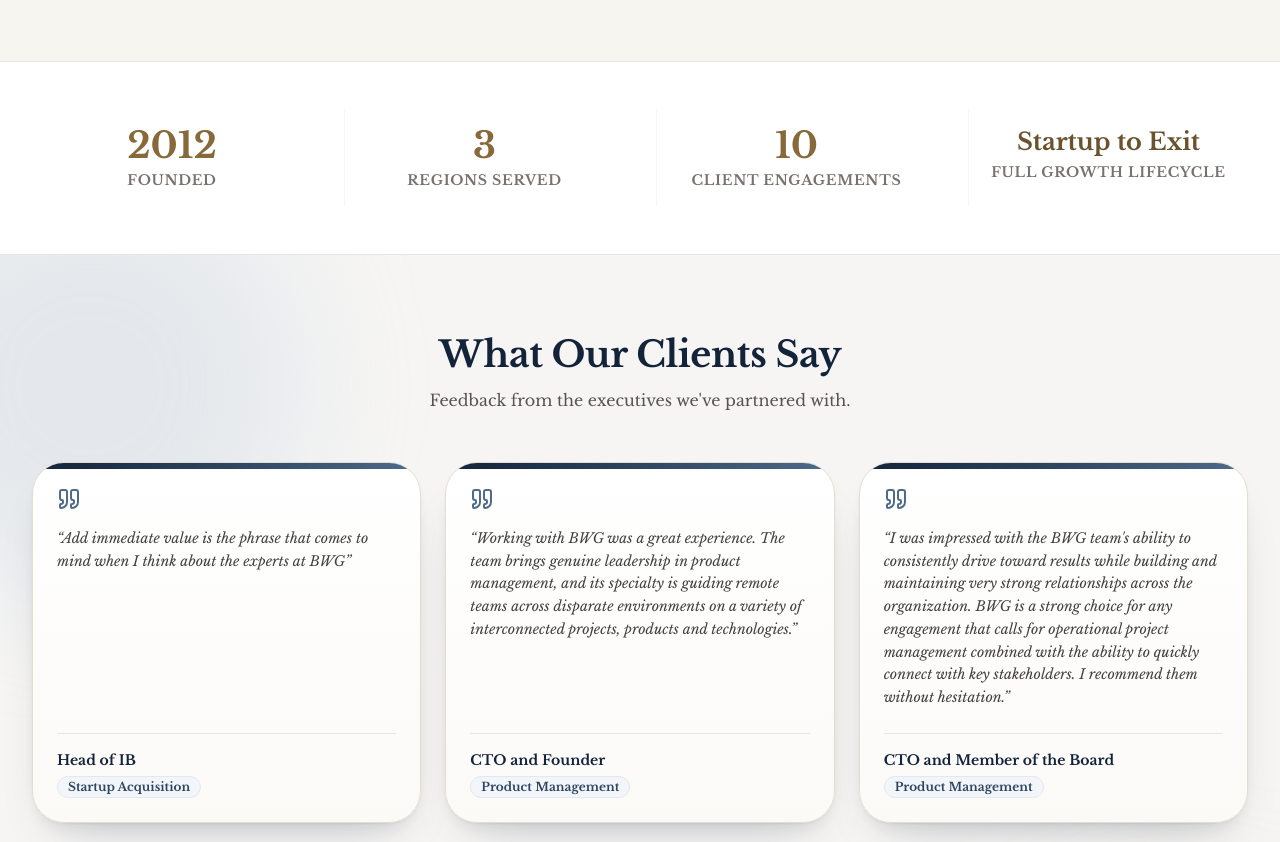
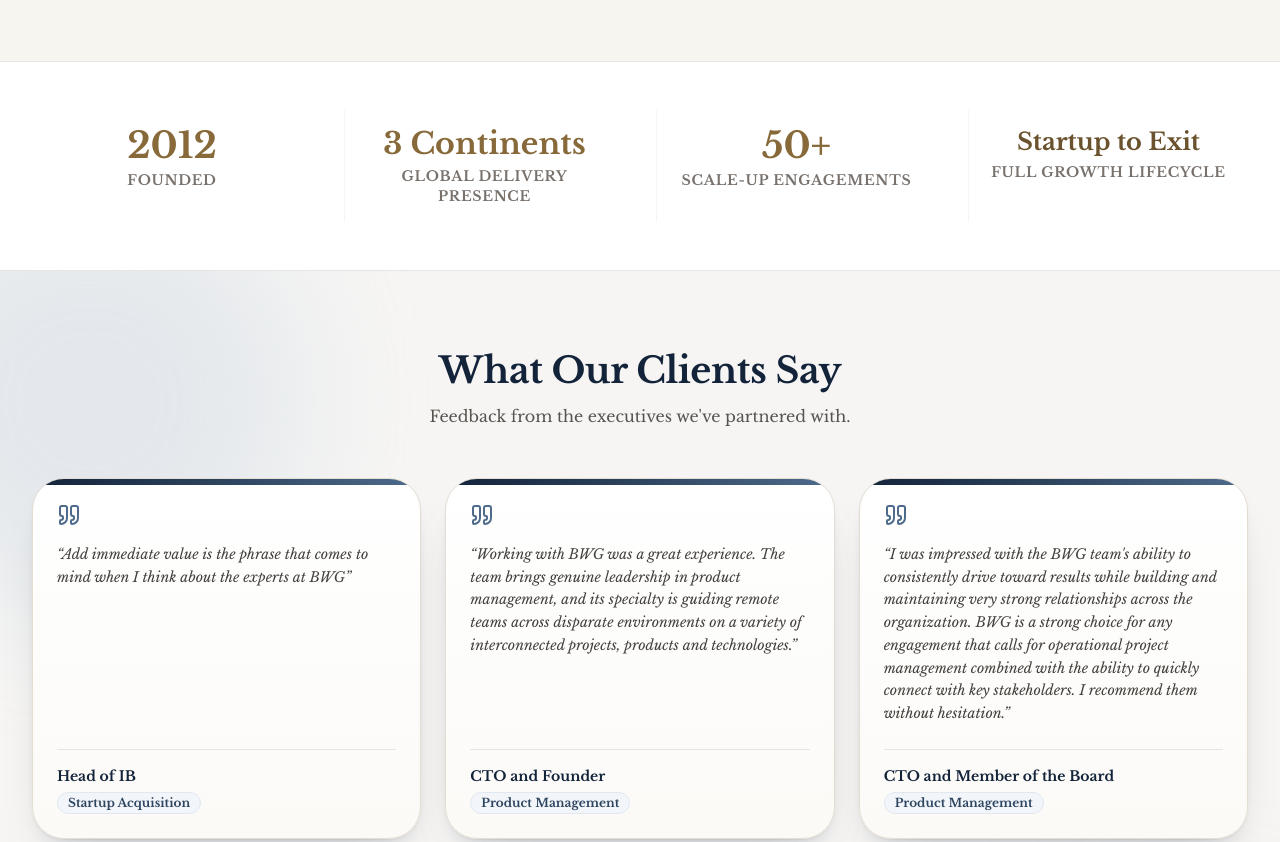
Before and after one commit to rshanker-paeng/shiny-succotash, a website: page index.html in a window 1280 px wide. Shown: the part 2951-3793 px from the top of the page. Drawn offline with Linux system fonts and the light colour scheme.

Commit message:
Use 'BWG Global' in history, match Home stats bar and footer to new wording
Co-Authored-By: Claude Sonnet 5.5 <noreply@anthropic.com>
Claude-Session: https://claude.ai/code/session_0167jahce78hKyr6Fh6QLB6t

```diff
--- a/index.html
+++ b/index.html
@@ -1272,12 +1272,12 @@
                             <p class="text-xs md:text-sm font-semibold text-stone-500 uppercase tracking-wider mt-1">Founded</p>
                         </div>
                         <div class="p-4 border-l border-stone-100">
-                            <p class="text-3xl md:text-4xl font-extrabold text-brass-600">3</p>
-                            <p class="text-xs md:text-sm font-semibold text-stone-500 uppercase tracking-wider mt-1">Regions Served</p>
+                            <p class="text-2xl md:text-3xl font-extrabold text-brass-600 whitespace-nowrap">3 Continents</p>
+                            <p class="text-xs md:text-sm font-semibold text-stone-500 uppercase tracking-wider mt-1">Global Delivery Presence</p>
                         </div>
                         <div class="p-4 md:border-l border-stone-100">
-                            <p class="text-3xl md:text-4xl font-extrabold text-brass-600">10</p>
-                            <p class="text-xs md:text-sm font-semibold text-stone-500 uppercase tracking-wider mt-1">Client Engagements</p>
+                            <p class="text-3xl md:text-4xl font-extrabold text-brass-600">50+</p>
+                            <p class="text-xs md:text-sm font-semibold text-stone-500 uppercase tracking-wider mt-1">Scale-up Engagements</p>
                         </div>
                         <div class="p-4 border-l border-stone-100">
                             <p class="text-xl md:text-2xl font-extrabold text-brass-700">Startup to Exit</p>
@@ -1609,7 +1609,7 @@
             <section id="about-history" class="scroll-mt-28 py-16 max-w-4xl mx-auto px-4 sm:px-6 lg:px-8">
                 <h2 class="text-3xl font-extrabold text-bwg-navy">History</h2>
                 <div class="mt-4 space-y-4 text-stone-600 leading-relaxed">
-                    <p>BWG Global began as xKon Consulting in 2012 and has operated as BWG since 2014, with teams working across time zones from day one.</p>
+                    <p>BWG Global began as xKon Consulting in 2012 and has operated as BWG Global since 2014, with teams working across time zones from day one.</p>
                     <p>The firm was started by former Convergys employees who were approached by business partners looking for their services. Early work focused on helping data center service providers monetize their existing customer base. BWG then expanded into helping new businesses scale up to meet market demand, and today supports technology companies from launch through to exit.</p>
                 </div>
                 <div class="mt-8 grid grid-cols-1 sm:grid-cols-3 gap-4">
@@ -2313,7 +2313,7 @@
                     <h4 class="text-xs font-bold uppercase tracking-wider text-stone-300 mb-4">Global HQ</h4>
                     <p class="text-xs text-stone-400 leading-relaxed">
                         BWG Executive Advisory Practice<br/>
-                        Serving APAC, EMEA & North America<br/>
+                        Serving clients worldwide<br/>
                         <span class="text-stone-300 mt-2 block">Advisory: <a href="mailto:advisory@bwgglobal.net" class="hover:text-white">advisory@bwgglobal.net</a></span>
                         <span class="text-stone-300 mt-1 block">General: <a href="mailto:info@bwgglobal.net" class="hover:text-white">info@bwgglobal.net</a></span>
                     </p>
```
Also changed, not shown: src/index.html (+6 -6 lines).
